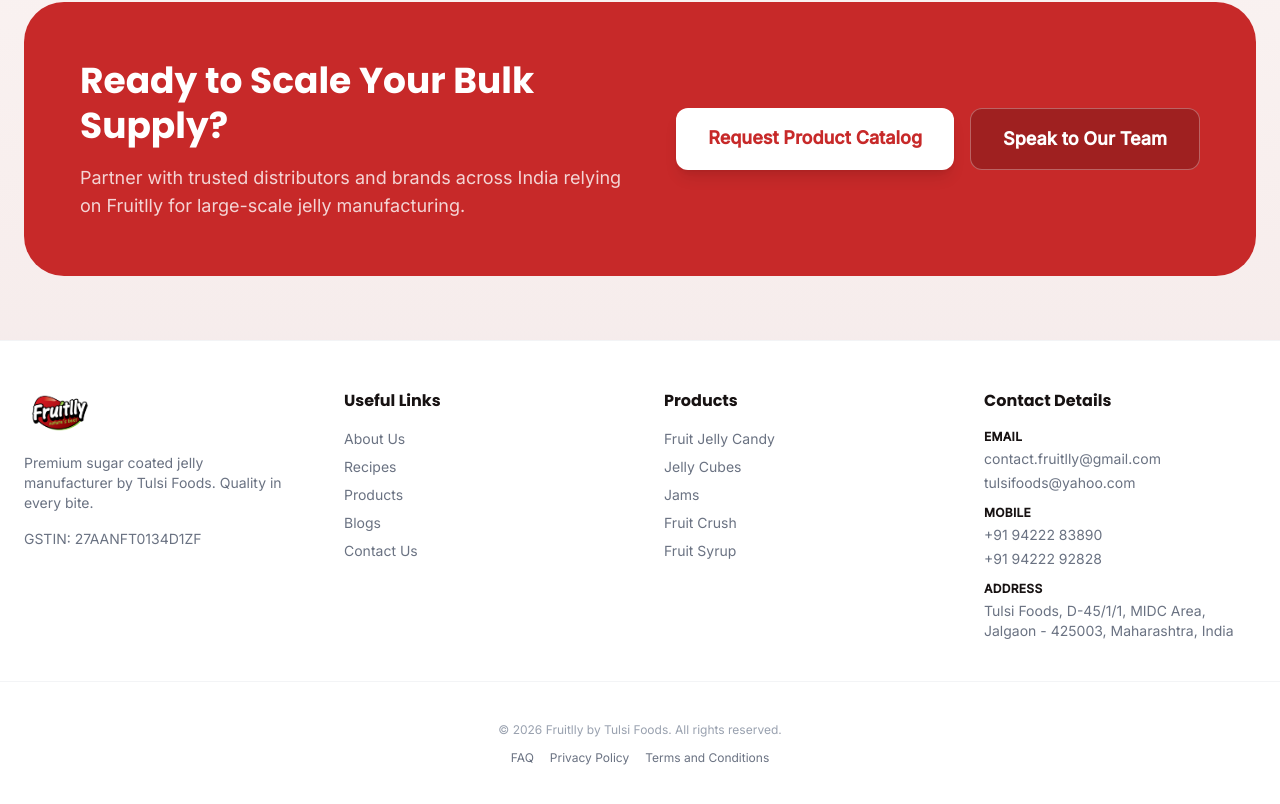
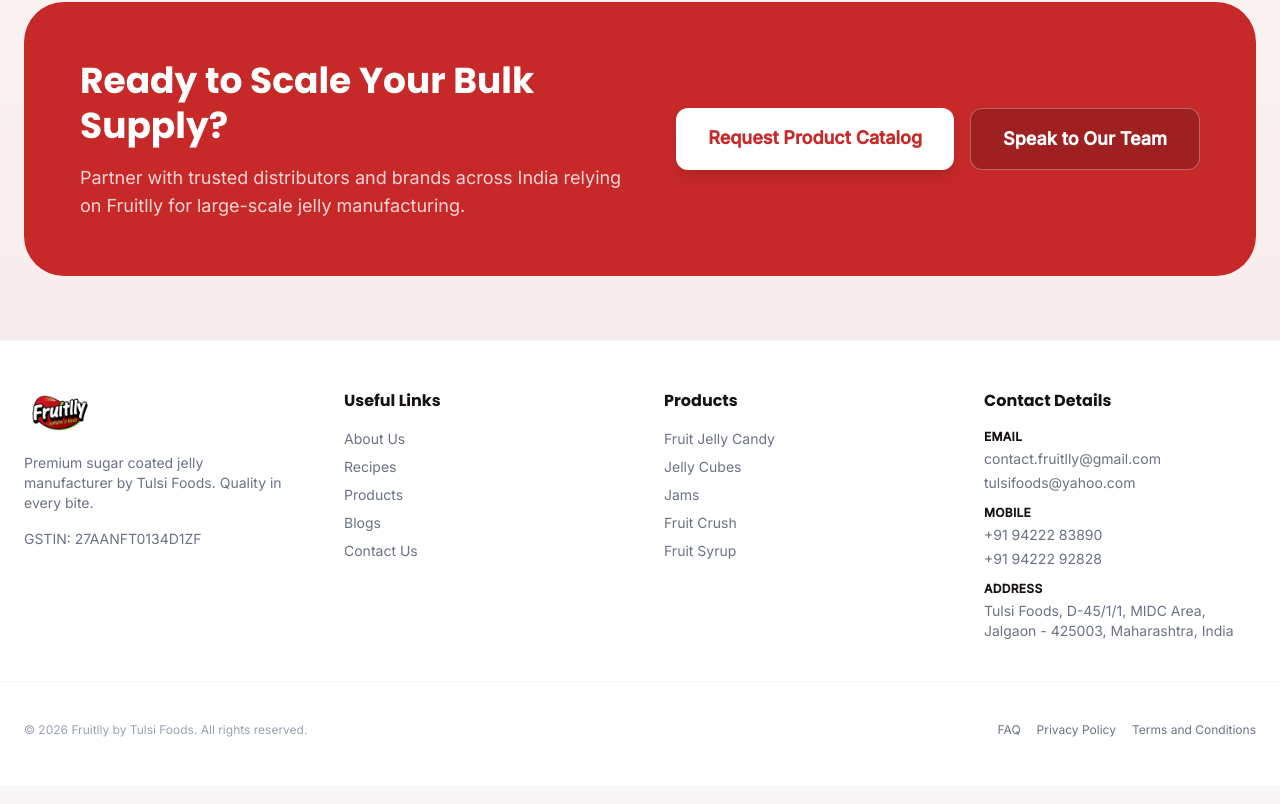
Before and after one commit to Darshan172003/Fruitlly, a React (Vite) app in the folder frontend/: page / in a window 1280 px wide. Shown: the part 2401-3205 px from the top of the page. Built offline with nearby package versions, Linux system fonts and the light colour scheme.

Commit message:
feat: Update Footer component layout for improved alignment and navigation links

```diff
--- a/frontend/src/components/Footer.tsx
+++ b/frontend/src/components/Footer.tsx
@@ -64,9 +64,9 @@ const Footer = () => {
           </ul>
         </div>
       </div>
-      <div className="max-w-7xl mx-auto px-4 sm:px-6 pt-10 mt-10 border-t border-gray-100 text-center text-xs text-gray-400">
-        &copy; {CurrentYear} Fruitlly by Tulsi Foods. All rights reserved.
-        <div className="mt-3 flex flex-wrap items-center justify-center gap-4 text-xs text-gray-500">
+      <div className="max-w-7xl mx-auto px-4 sm:px-6 pt-10 mt-10 border-t border-gray-100 text-center text-xs text-gray-400 flex items-center sm:justify-between justify-center gap-4 flex-wrap">
+        <div className="">&copy; {CurrentYear} Fruitlly by Tulsi Foods. All rights reserved.</div>
+        <div className="flex flex-wrap items-center justify-center gap-4 text-xs text-gray-500">
           <Link to="/faq" className="hover:text-primary">FAQ</Link>
           <Link to="/privacy" className="hover:text-primary">Privacy Policy</Link>
           <Link to="/terms" className="hover:text-primary">Terms and Conditions</Link>
```
